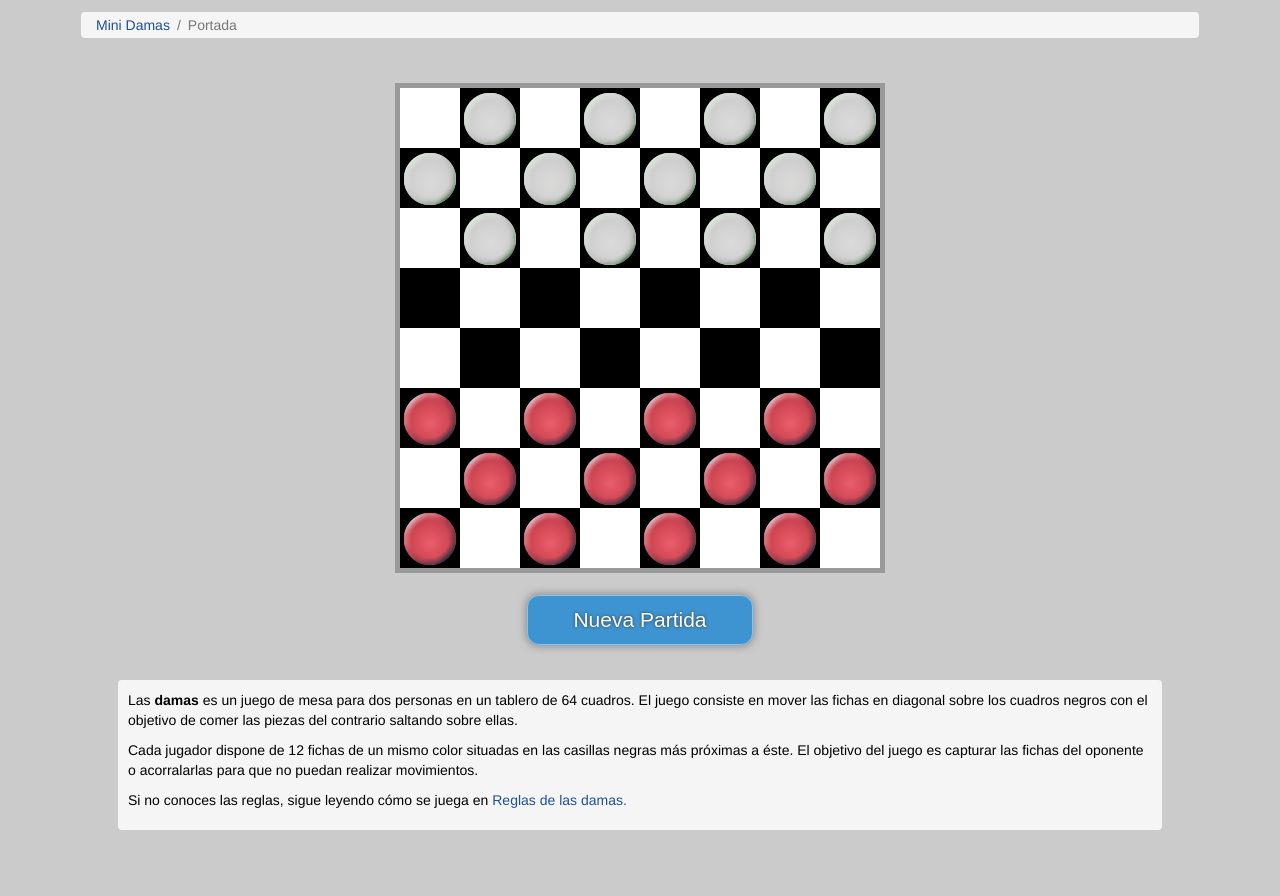
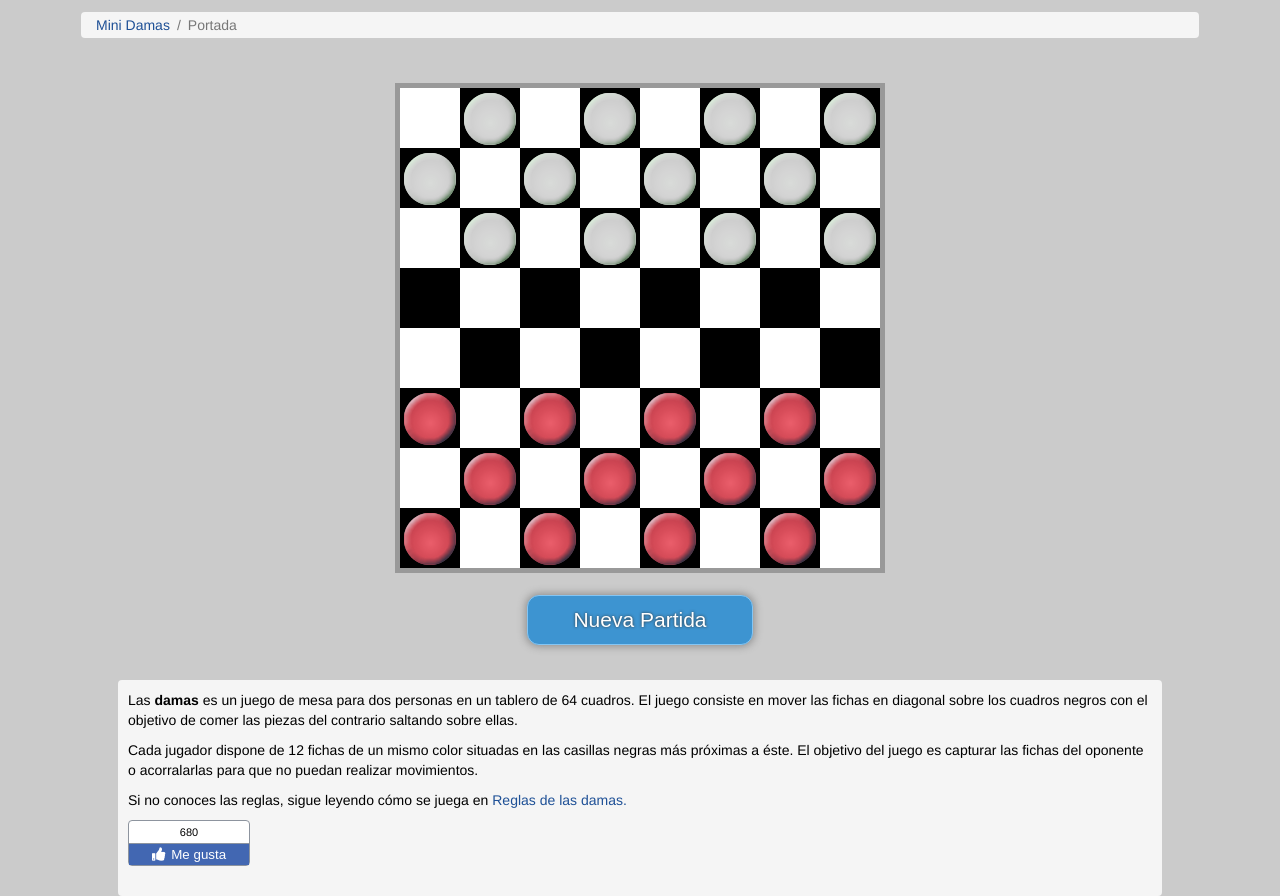
Before and after one commit to Bollero420/mini_ladies, a plain HTML site: page index.html in a window 1280 px wide. Shown: the part 60-956 px from the top of the page. Before the commit the page ends 890 px from the top, so only its background shows below. Drawn offline with Linux system fonts and the light colour scheme.

Commit message:
added fake like counter, added icon, updated span for button

```diff
--- a/index.html
+++ b/index.html
@@ -7,6 +7,7 @@
     <title>Mini Ladies</title>
     <link rel="stylesheet" href="styles/reset.css">
     <link rel="stylesheet" href="styles/styles.css">
+    <link href="https://cdnjs.cloudflare.com/ajax/libs/font-awesome/5.9.0/css/all.min.css" rel="stylesheet">
   </head>
   <body>
     <section id="navigationBarSection">
@@ -119,6 +120,10 @@
         <p>Las <b>damas</b> es un juego de mesa para dos personas en un tablero de 64 cuadros. El juego consiste en mover las fichas en diagonal sobre los cuadros negros con el objetivo de comer las piezas del contrario saltando sobre ellas.</p>
         <p>Cada jugador dispone de 12 fichas de un mismo color situadas en las casillas negras más próximas a éste. El objetivo del juego es capturar las fichas del oponente o acorralarlas para que no puedan realizar movimientos.</p>
         <p>Si no conoces las reglas, sigue leyendo cómo se juega en <a href="https://www.minidamas.com/que-son-las-damas">Reglas de las damas.</a></p>
+        <div id="fakeLikeCounter">
+          <span>680</span>
+          <button><i class="fas fa-thumbs-up"></i>Me gusta</button>
+        </div>
       </div>
     </section>
   </body>
--- a/styles/styles.css
+++ b/styles/styles.css
@@ -202,6 +202,48 @@ td {
  color: #1e5096;
 }
 
+#fakeLikeCounter {
+ border-radius: 3px;
+ width: 120px;
+ line-height: 20px;
+ background-color: white;
+ display: flex;
+ flex-direction: column;
+ border-radius: 4px;
+ border-style: solid;
+ border-color: #8d949e;
+ border-width: 1px;
+ align-items: center;
+ margin-bottom: 20px;
+}
+
+#fakeLikeCounter span {
+ padding: 1px;
+ font-size: 11px;
+}
+
+#fakeLikeCounter button i {
+ padding-right: 6px;
+}
+
+#fakeLikeCounter span {
+ border-bottom-style: solid;
+ border-bottom-color: #8d949e;
+ border-bottom-width: 1px;
+ width: 100%;
+ text-align: center;
+}
+
+#fakeLikeCounter button {
+ background-color: #4267b2;
+ color: white;
+ width: 100%;
+ text-align: center;
+ padding: 3px;
+ cursor: pointer;
+ border: none;
+}
+
 @media (max-width: 768px) {
  #navigationMenuButton {
   display: flex;
```
